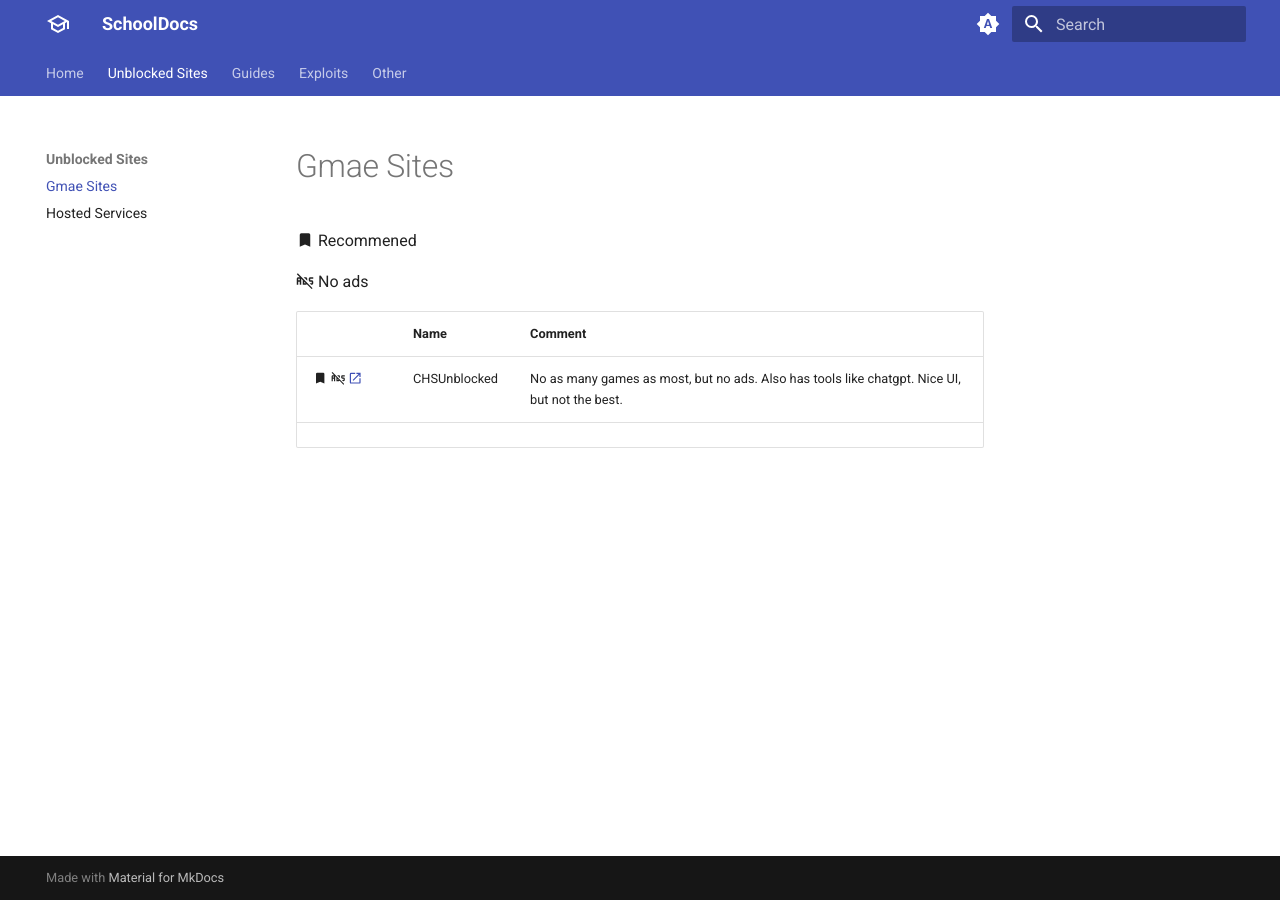
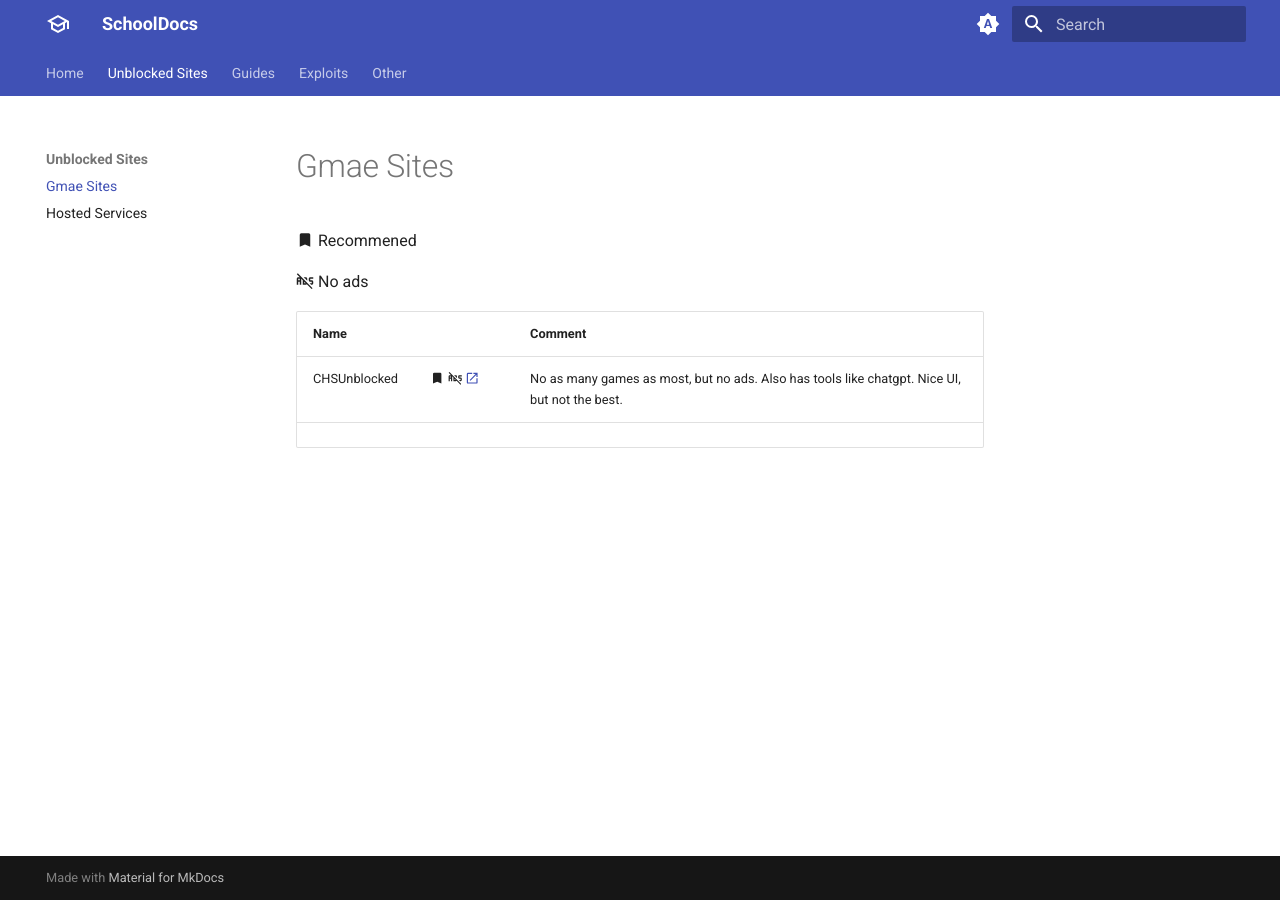
Before and after one commit to Inglan2/SchoolDocs, an MkDocs documentation site: the page built from docs/unblocked-sites/gmae-sites.md, in a window 1280 px wide. Built offline with MkDocs 1.6.1 and Material for MkDocs 9.7.7, drawn with Linux system fonts in a browser that asks for light colours.

Commit message:
sfk.mas;ldfmskldn

```diff
--- a/docs/unblocked-sites/gmae-sites.md
+++ b/docs/unblocked-sites/gmae-sites.md
@@ -4,7 +4,8 @@
 
 :material-advertisements-off: No ads
 
-|                                                                 | Name         | Comment                                                                                       |
-| ----------------------------------------------------------------- | -------------- | ----------------------------------------------------------------------------------------------- |
-| :material-bookmark: :material-advertisements-off: [:material-open-in-new:](https://google.com) | CHSUnblocked | No as many games as most, but no ads. Also has tools like chatgpt. Nice UI, but not the best. |
-|                                                                 |              |                                                                                               |
+
+| Name         |                                                                                               | Comment                                                                                       |
+| -------------- | ----------------------------------------------------------------------------------------------- | ----------------------------------------------------------------------------------------------- |
+| CHSUnblocked | :material-bookmark: :material-advertisements-off: [:material-open-in-new:](https://google.com) | No as many games as most, but no ads. Also has tools like chatgpt. Nice UI, but not the best. |
+|              |                                                                                               |                                                                                               |
```
